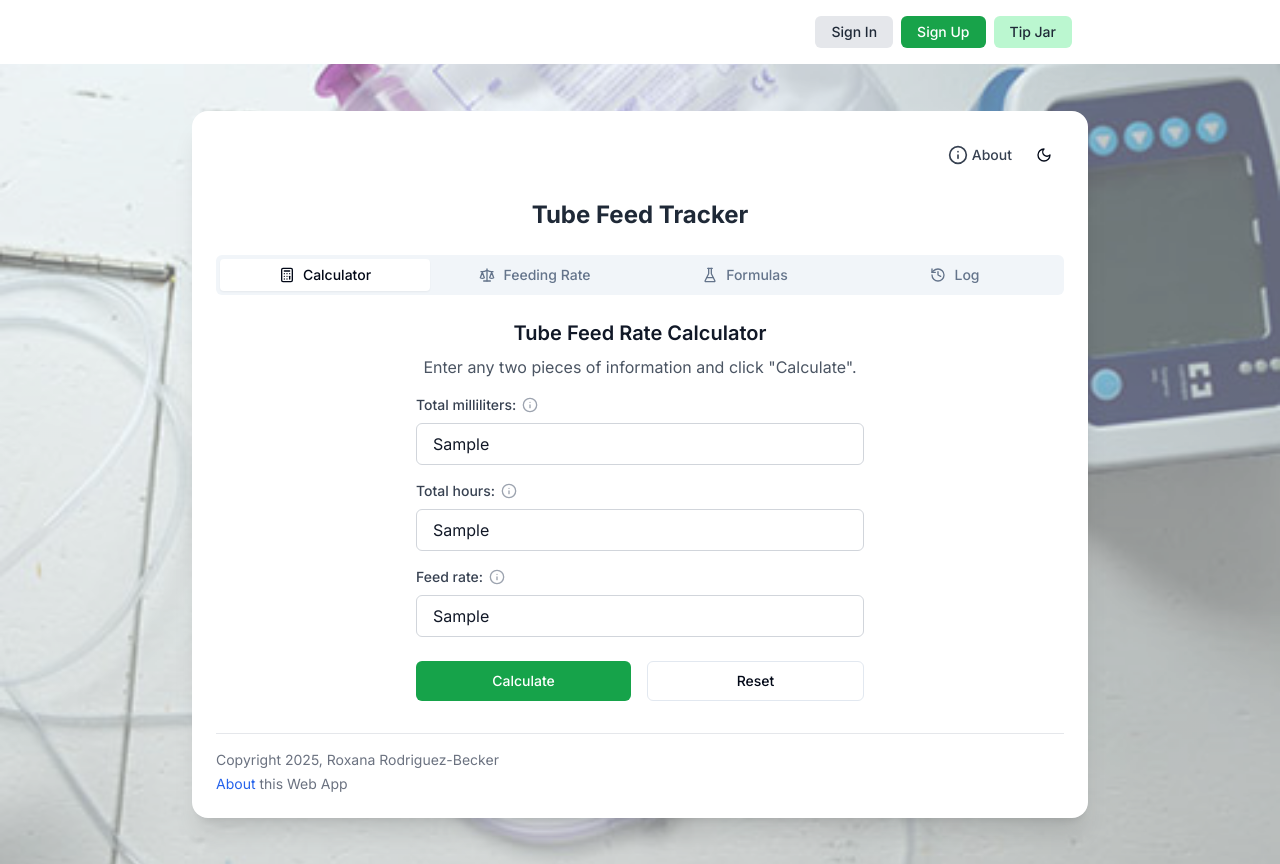
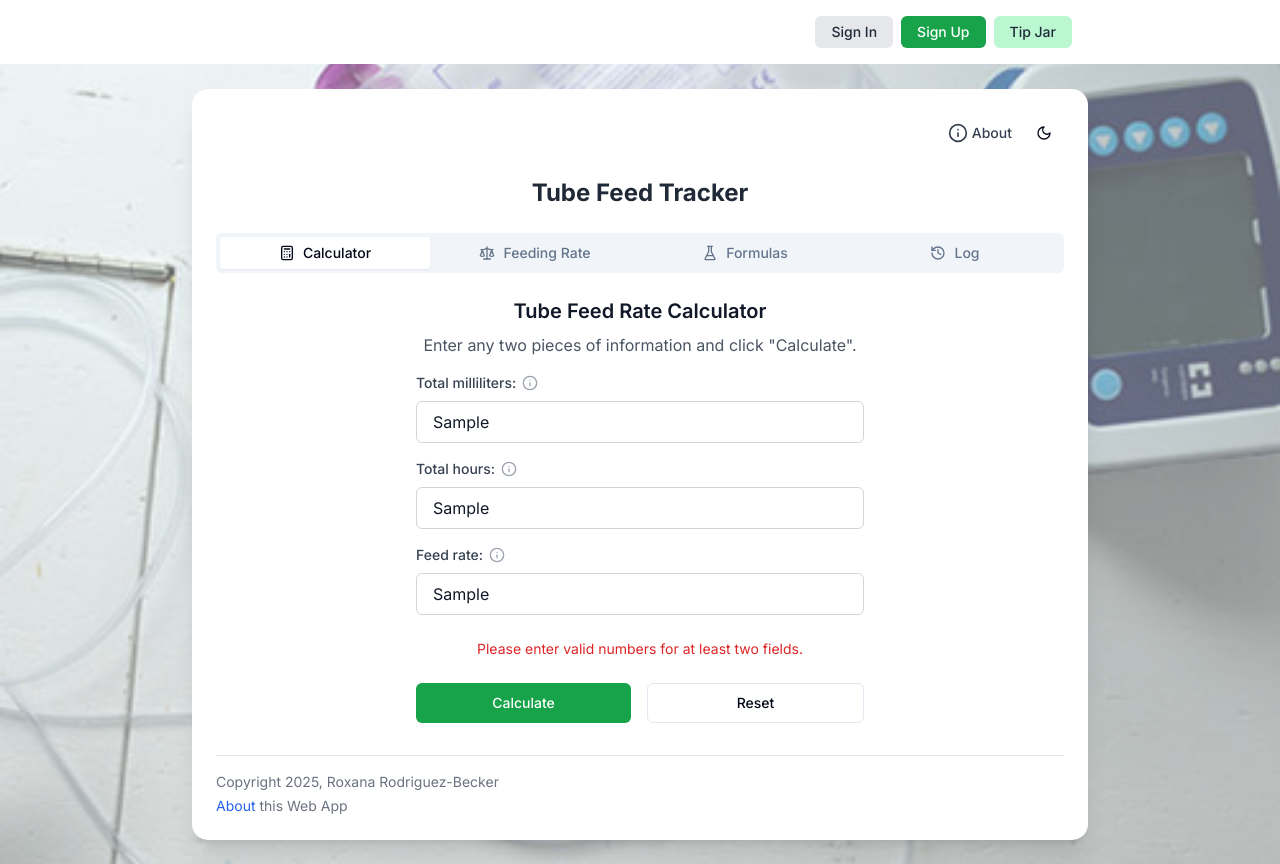
Before and after one commit to roxyrodbeck/TubeFeedTracker26, a Next.js app: page / in a window 1280 px wide. Both pictures are taken after typing "Sample", "Sample", "Sample" into the empty fields and a click on the button "Calculate". Built offline with nearby package versions, Linux system fonts and the light colour scheme; no server answers.

Commit message:
fixed alert()

```diff
--- a/components/calculator.tsx
+++ b/components/calculator.tsx
@@ -40,6 +40,7 @@ export function Calculator({ onCalculationChange, selectedFormula, onFormulaSele
   const [calculationStartTime, setCalculationStartTime] = useState<number | null>(null)
   const [totalCalories, setTotalCalories] = useState<number | null>(null)
   const [dailyCalories, setDailyCalories] = useState<number | null>(null)
+  const [error, setError] = useState<string | null>(null)
 
   const sessionId = useSessionTracking()
 
@@ -163,9 +164,11 @@ export function Calculator({ onCalculationChange, selectedFormula, onFormulaSele
       finalMilliliters = result
       finalHours = hour
     } else {
-      alert("Please enter valid numbers for at least two fields.")
+      setError("Please enter valid numbers for at least two fields.")
       return
     }
+
+    setError(null)
 
     let calculatedCalories: number | null = null
     if (selectedFormula && finalMilliliters > 0) {
@@ -243,6 +246,7 @@ export function Calculator({ onCalculationChange, selectedFormula, onFormulaSele
             value={milliliters}
             onChange={(e) => {
               setMilliliters(e.target.value)
+              setError(null)
               notifyCalculationChange(e.target.value, hours, milPerHour, outputField)
             }}
             placeholder="How many mL total?"
@@ -267,6 +271,7 @@ export function Calculator({ onCalculationChange, selectedFormula, onFormulaSele
             value={hours}
             onChange={(e) => {
               setHours(e.target.value)
+              setError(null)
               notifyCalculationChange(milliliters, e.target.value, milPerHour, outputField)
             }}
             placeholder="Over how many hours?"
@@ -291,6 +296,7 @@ export function Calculator({ onCalculationChange, selectedFormula, onFormulaSele
             value={milPerHour}
             onChange={(e) => {
               setMilPerHour(e.target.value)
+              setError(null)
               notifyCalculationChange(milliliters, hours, e.target.value, outputField)
             }}
             placeholder="mL per one hour"
@@ -302,6 +308,10 @@ export function Calculator({ onCalculationChange, selectedFormula, onFormulaSele
           />
         </div>
       </div>
+
+      {error && (
+        <p className="text-sm text-red-600 dark:text-red-400 text-center">{error}</p>
+      )}
 
       <div className="flex flex-col sm:flex-row gap-4">
         <Button onClick={calculate} className="flex-1 bg-green-600 hover:bg-green-700 text-white">
```
Also changed, not shown: TALK-NOTES-REVISED.txt.
